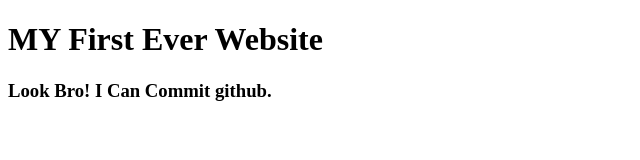
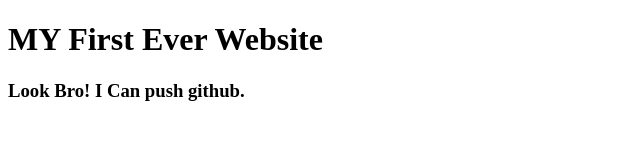
Before and after one commit to tuhin774/my-first-website, a plain HTML site: page index.html in a window 1280 px wide. Shown: the full height of the page, 0-640 px from the left. Drawn offline with Linux system fonts and the light colour scheme.

Commit message:
learned github

```diff
--- a/index.html
+++ b/index.html
@@ -8,6 +8,6 @@
 </head>
 <body>
     <h1>MY First Ever Website</h1>
-    <h3>Look Bro! I Can Commit github.</h3>
+    <h3>Look Bro! I Can push github.</h3>
 </body>
 </html>
```
